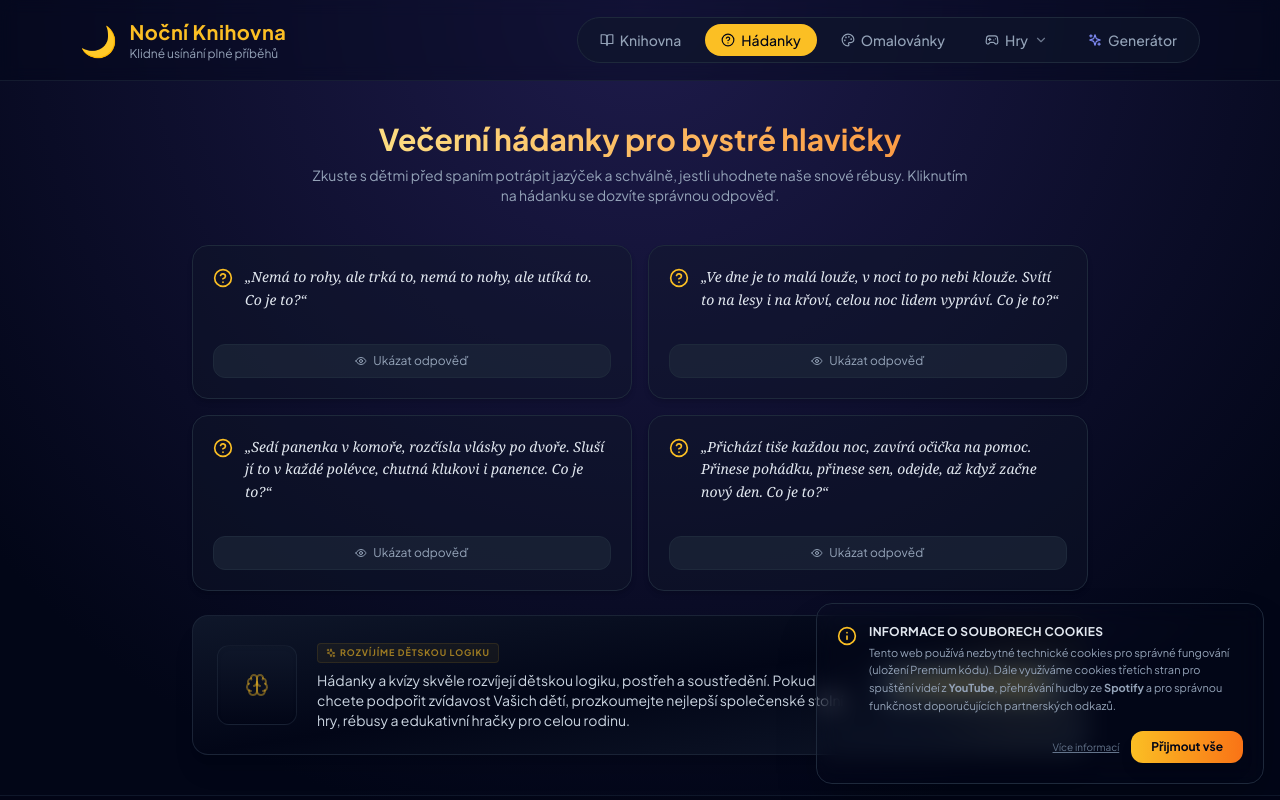
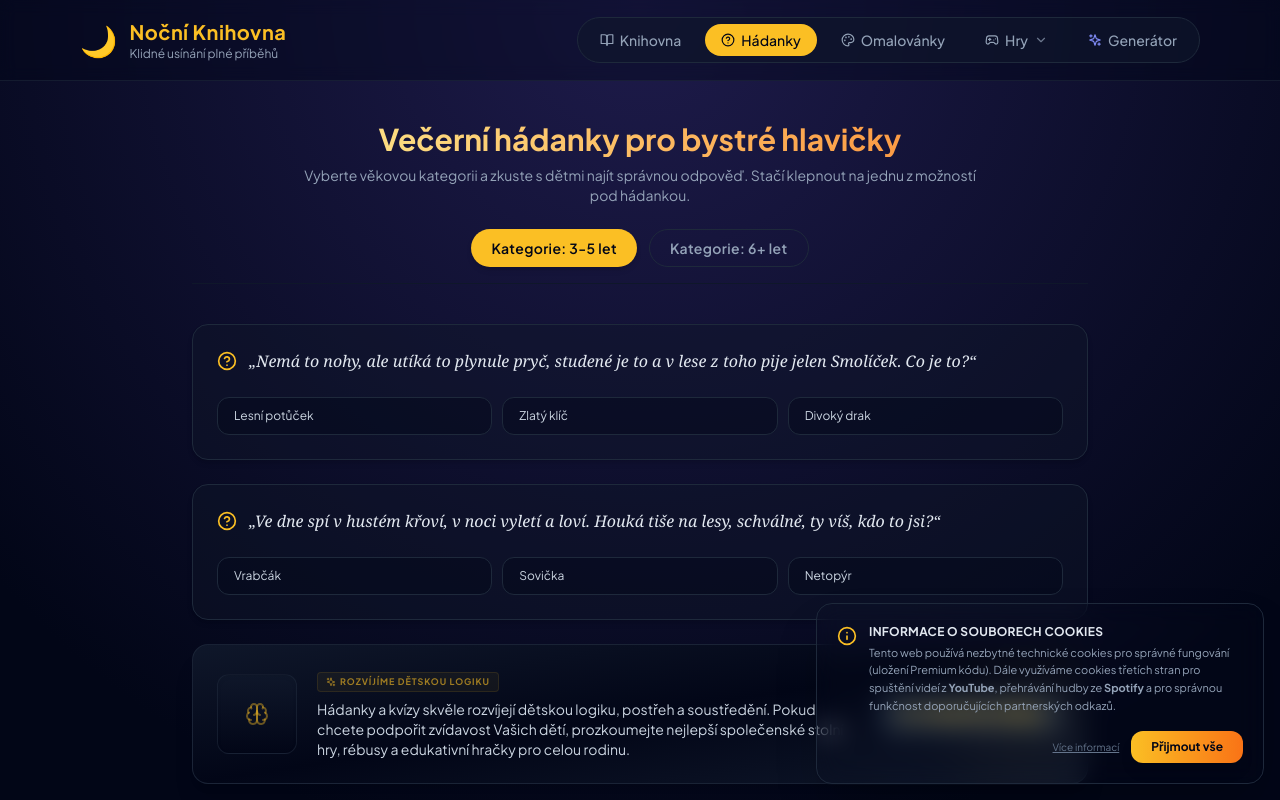
Before and after one commit to onlinejitka/NocniKnihovna, a React (Vite) app: page /hadanky in a window 1280 px wide. Shown: the top 800 px of the page. Built offline with nearby package versions, Linux system fonts and the light colour scheme.

Commit message:
Update Hadanky.jsx

```diff
--- a/src/pages/Hadanky.jsx
+++ b/src/pages/Hadanky.jsx
@@ -1,93 +1,137 @@
 import React, { useState } from 'react';
-import { HelpCircle, Sparkles, ShoppingBag, Eye, Brain } from 'lucide-react';
+import { HelpCircle, Sparkles, ShoppingBag, Brain, CheckCircle2, XCircle } from 'lucide-react';
 
 const RIDDLES_DATA = [
   {
     id: 1,
-    question: "Nemá to rohy, ale trká to, nemá to nohy, ale utíká to. Co je to?",
-    answer: "Potok nebo řeka."
+    ageGroup: "3-5 let",
+    question: "Nemá to nohy, ale utíká to plynule pryč, studené je to a v lese z toho pije jelen Smolíček. Co je to?",
+    options: ["Lesní potůček", "Zlatý klíč", "Divoký drak"],
+    correctAnswer: "Lesní potůček"
   },
   {
     id: 2,
-    question: "Ve dne je to malá louže, v noci to po nebi klouže. Svítí to na lesy i na křoví, celou noc lidem vypráví. Co je to?",
-    answer: "Měsíček na obloze."
+    question: "Ve dne spí v hustém křoví, v noci vyletí a loví. Houká tiše na lesy, schválně, ty víš, kdo to jsi?",
+    answer: "Sovička",
+    ageGroup: "3-5 let",
+    options: ["Vrabčák", "Sovička", "Netopýr"],
+    correctAnswer: "Sovička"
   },
   {
     id: 3,
-    question: "Sedí panenka v komoře, rozčísla vlásky po dvoře. Sluší jí to v každé polévce, chutná klukovi i panence. Co je to?",
-    answer: "Mrkev."
+    question: "Ve dne je to malá louže, v noci to po nebi klouže. Svítí jako nebeská kolébka pro unavené oči. Co je to?",
+    ageGroup: "6+ let",
+    options: ["Sluníčko", "Měsíček na obloze", "Padající kometa"],
+    correctAnswer: "Měsíček na obloze"
   },
   {
     id: 4,
-    question: "Přichází tiše každou noc, zavírá očička na pomoc. Přinese pohádku, přinese sen, odejde, až když začne nový den. Co je to?",
-    answer: "Spánek."
+    question: "Přichází potichu každou noc, zavírá očička na pomoc. Přinese pohádku, přinese sen, odejde, až když začne nový den. Co je to?",
+    ageGroup: "6+ let",
+    options: ["Spánek a noc", "Ranní budík", "Sváteční oběd"],
+    correctAnswer: "Spánek a noc"
   }
 ];
 
 export default function Hadanky() {
-  const [revealedIds, setRevealedIds] = useState([]);
+  const [activeTab, setActiveTab] = useState("3-5 let");
+  const [selectedAnswers, setSelectedAnswers] = useState({}); // Struktura { riddleId: "vybraná_odpověď" }
 
-  const toggleReveal = (id) => {
-    if (revealedIds.includes(id)) {
-      setRevealedIds(revealedIds.filter(itemIdx => itemIdx !== id));
-    } else {
-      setRevealedIds([...revealedIds, id]);
-    }
+  const handleOptionClick = (riddleId, option) => {
+    setSelectedAnswers(prev => ({ ...prev, [riddleId]: option }));
   };
+
+  const filteredRiddles = RIDDLES_DATA.filter(r => r.ageGroup === activeTab);
 
   return (
     <div className="space-y-6 max-w-4xl mx-auto">
-      {/* Popis sekce */}
       <div className="text-center max-w-2xl mx-auto space-y-2">
         <h2 className="text-3xl font-extrabold text-transparent bg-clip-text bg-gradient-to-r from-amber-200 to-orange-400">
           Večerní hádanky pro bystré hlavičky
         </h2>
         <p className="text-slate-400 text-sm">
-          Zkuste s dětmi před spaním potrápit jazýček a schválně, jestli uhodnete naše snové rébusy. Kliknutím na hádanku se dozvíte správnou odpověď.
+          Vyberte věkovou kategorii a zkuste s dětmi najít správnou odpověď. Stačí klepnout na jednu z možností pod hádankou.
         </p>
       </div>
 
-      {/* Seznam hádanek */}
-      <div className="grid grid-cols-1 md:grid-cols-2 gap-4 pt-4">
-        {RIDDLES_DATA.map((riddle) => {
-          const isRevealed = revealedIds.includes(riddle.id);
+      {/* ROZŘAZENÍ PODLE VĚKU */}
+      <div className="flex justify-center space-x-3 border-b border-slate-900 pb-4">
+        {["3-5 let", "6+ let"].map(tab => (
+          <button
+            key={tab}
+            onClick={() => setActiveTab(tab)}
+            className={`px-5 py-2 rounded-full text-xs md:text-sm font-semibold transition tracking-wide cursor-pointer ${
+              activeTab === tab
+                ? 'bg-amber-400 text-slate-950 font-bold shadow-md'
+                : 'text-slate-400 hover:text-slate-200 hover:bg-slate-900 border border-slate-800'
+            }`}
+          >
+            Kategorie: {tab}
+          </button>
+        ))}
+      </div>
+
+      {/* SEZNAM INTERAKTIVNÍCH HÁDANEK */}
+      <div className="grid grid-cols-1 gap-6 pt-4">
+        {filteredRiddles.map((riddle) => {
+          const chosen = selectedAnswers[riddle.id];
+
           return (
             <div
               key={riddle.id}
-              className="bg-slate-900/40 border border-slate-800 p-5 rounded-2xl flex flex-col justify-between space-y-4 shadow-md hover:border-slate-700/60 transition duration-300"
+              className="bg-slate-900/40 border border-slate-800 p-5 md:p-6 rounded-2xl space-y-4 shadow-md transition duration-300"
             >
               <div className="flex items-start space-x-3">
                 <HelpCircle size={20} className="text-amber-400 shrink-0 mt-0.5" />
-                <p className="text-sm font-medium text-slate-200 leading-relaxed font-serif italic">
+                <p className="text-base font-medium text-slate-200 font-serif italic">
                   „{riddle.question}“
                 </p>
               </div>
 
-              <div className="pt-2 flex flex-col space-y-2">
-                {/* Schovaná/Odhalená odpověď */}
-                <div className={`overflow-hidden transition-all duration-500 rounded-xl bg-slate-950/60 text-center ${
-                  isRevealed ? 'max-h-20 p-3 border border-slate-900/50' : 'max-h-0'
+              {/* MOŽNOSTI ODPOVĚDÍ (A, B, C) */}
+              <div className="grid grid-cols-1 sm:grid-cols-3 gap-2.5 pt-2">
+                {riddle.options.map((option) => {
+                  const isSelected = chosen === option;
+                  const isCorrect = option === riddle.correctAnswer;
+
+                  let btnStyle = "bg-slate-950/40 border-slate-800 text-slate-300 hover:bg-slate-800/60";
+                  if (isSelected) {
+                    btnStyle = isCorrect
+                      ? "bg-emerald-500/10 border-emerald-500 text-emerald-300 font-bold"
+                      : "bg-red-500/10 border-red-500 text-red-300 font-bold";
+                  }
+
+                  return (
+                    <button
+                      key={option}
+                      onClick={() => handleOptionClick(riddle.id, option)}
+                      className={`px-4 py-2.5 rounded-xl border text-xs text-left transition duration-200 cursor-pointer flex items-center justify-between ${btnStyle}`}
+                    >
+                      <span>{option}</span>
+                      {isSelected && (
+                        isCorrect ? <CheckCircle2 size={14} className="text-emerald-400 ml-2 shrink-0" /> : <XCircle size={14} className="text-red-400 ml-2 shrink-0" />
+                      )}
+                    </button>
+                  );
+                })}
+              </div>
+
+              {/* TEXTOVÉ VYHODNOCENÍ PO KLIKNUTÍ */}
+              {chosen && (
+                <div className={`p-3 rounded-xl text-xs font-medium text-center animate-fade-in ${
+                  chosen === riddle.correctAnswer ? 'bg-emerald-500/5 text-emerald-400/90' : 'bg-red-500/5 text-red-400/90'
                 }`}>
-                  <p className="text-xs font-bold text-amber-300">
-                    Správná odpověď: <span className="text-white font-serif italic block pt-1 text-sm">{riddle.answer}</span>
-                  </p>
+                  {chosen === riddle.correctAnswer
+                    ? "✨ Skvěle! To je správná odpověď. Jste moc šikovní."
+                    : "Očička vedle, zkusíte najít jinou možnost?"}
                 </div>
-
-                {/* Ovládací tlačítko */}
-                <button
-                  onClick={() => toggleReveal(riddle.id)}
-                  className="w-full inline-flex items-center justify-center space-x-1.5 bg-slate-800/60 hover:bg-slate-800 text-slate-400 hover:text-amber-400 text-xs py-2 rounded-xl transition cursor-pointer border border-slate-800"
-                >
-                  <Eye size={12} />
-                  <span>{isRevealed ? "Skrýt odpověď" : "Ukázat odpověď"}</span>
-                </button>
-              </div>
+              )}
             </div>
           );
         })}
       </div>
 
-      {/* DEDIKOVANÝ AFFILIATE BANNER NA EDUKATIVNÍ A DESKOVÉ HRY */}
+      {/* Affiliate Banner */}
       <div className="bg-gradient-to-br from-slate-900 via-slate-950 to-slate-900 border border-slate-800/80 rounded-2xl p-5 md:p-6 flex flex-col sm:flex-row items-center justify-between gap-6 shadow-xl relative overflow-hidden group mt-12">
         <div className="absolute top-0 right-0 w-32 h-32 bg-amber-400/5 rounded-full filter blur-2xl group-hover:bg-amber-400/10 transition duration-500" />
         <div className="flex flex-col sm:flex-row items-center gap-5 flex-1">
@@ -104,12 +148,7 @@ export default function Hadanky() {
           </div>
         </div>
         <div className="shrink-0 w-full sm:w-auto self-center">
-          <a
-            href="https://www.alza.cz/hracky/vzdelavaci-a-naucne-hracky/18857199.htm?idp=23293"
-            target="_blank"
-            rel="noopener noreferrer"
-            className="w-full sm:w-auto inline-flex items-center justify-center space-x-2 bg-slate-800 hover:bg-slate-700 border border-slate-700 text-amber-400 text-xs font-bold px-5 py-3 rounded-xl transition cursor-pointer shadow-md"
-          >
+          <a href="https://www.alza.cz/hracky/spolecenske-hry/18851211.htm" target="_blank" rel="noopener noreferrer" className="w-full sm:w-auto inline-flex items-center justify-center space-x-2 bg-slate-800 hover:bg-slate-700 border border-slate-700 text-amber-400 text-xs font-bold px-5 py-3 rounded-xl transition cursor-pointer shadow-md">
             <ShoppingBag size={13} />
             <span>Zobrazit hry a rébusy</span>
           </a>
```
